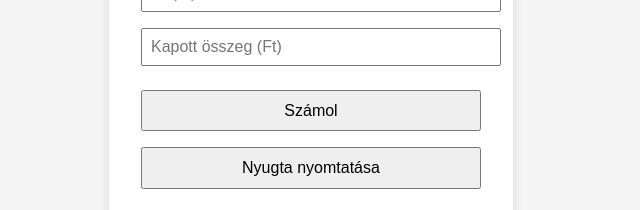
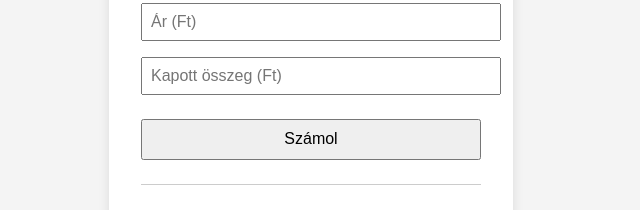
Before and after one commit to QbHead/change-calculator, a plain HTML site: page visszajaro.html in a window 1280 px wide. Shown: the part 342-552 px from the top of the page, without its empty margins (329-969 px from the left). Drawn offline with Linux system fonts and the light colour scheme.

Commit message:
remove print function

```diff
--- a/visszajaro.html
+++ b/visszajaro.html
@@ -67,7 +67,6 @@
     <input type="number" id="price" placeholder="Ár (Ft)" />
     <input type="number" id="received" placeholder="Kapott összeg (Ft)" />
     <button onclick="calculateChange()">Számol</button>
-    <button onclick="window.print()">Nyugta nyomtatása</button>
     <div class="result" id="result"></div>
   </div>
 
```
